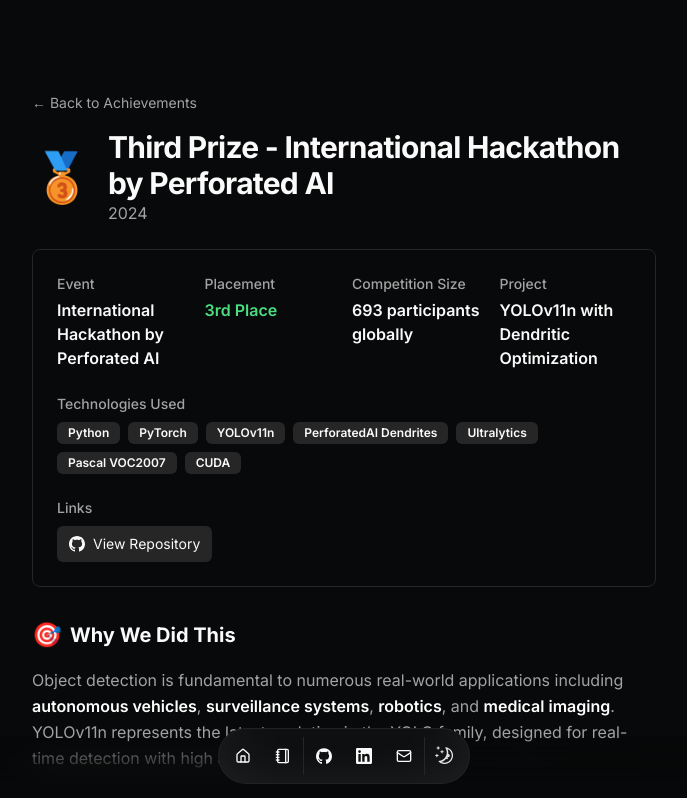
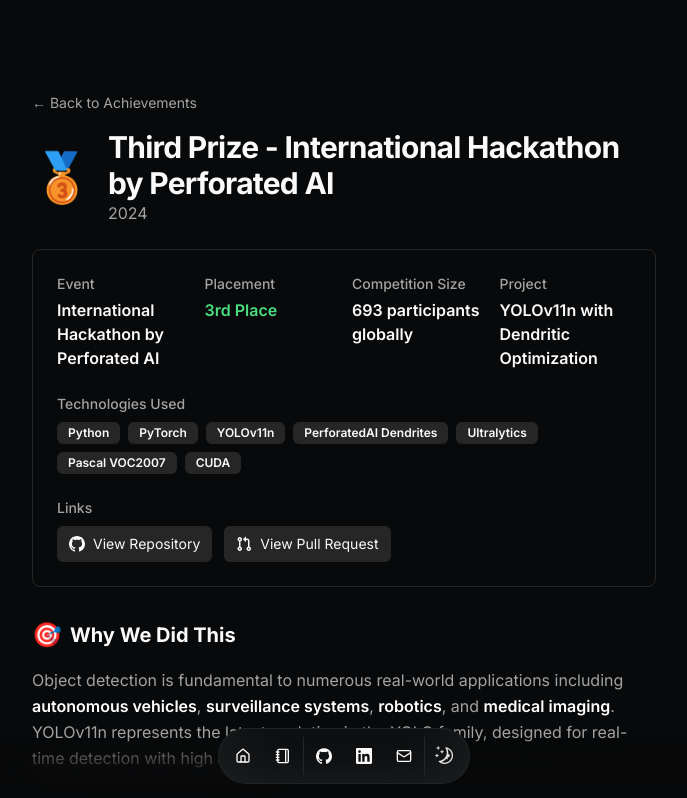
Before and after one commit to harshtripathi272/portfolio, a Next.js app: page /achievements/perforated-ai-hackathon in a window 1280 px wide. Shown: the top 798 px of the page, without its empty margins (296-983 px from the left). Built offline with nearby package versions, Linux system fonts and the light colour scheme.

Commit message:
Update page.tsx

```diff
--- a/src/app/achievements/[slug]/page.tsx
+++ b/src/app/achievements/[slug]/page.tsx
@@ -459,6 +459,19 @@
                       View Repository
                     </Link>
                   )}
+                  {"pr" in achievement.links && achievement.links.pr && (
+                    <Link
+                      href={achievement.links.pr}
+                      target="_blank"
+                      rel="noopener noreferrer"
+                      className="inline-flex items-center gap-2 text-sm bg-secondary hover:bg-secondary/80 px-3 py-2 rounded-md transition-colors"
+                    >
+                      <svg className="size-4" viewBox="0 0 16 16" fill="currentColor">
+                        <path fillRule="evenodd" d="M7.177 3.073L9.573.677A.25.25 0 0110 .854v4.792a.25.25 0 01-.427.177L7.177 3.427a.25.25 0 010-.354zM3.75 2.5a.75.75 0 100 1.5.75.75 0 000-1.5zm-2.25.75a2.25 2.25 0 113 2.122v5.256a2.251 2.251 0 11-1.5 0V5.372A2.25 2.25 0 011.5 3.25zM11 2.5h-1V4h1a1 1 0 011 1v5.628a2.251 2.251 0 101.5 0V5A2.5 2.5 0 0011 2.5zm1 10.25a.75.75 0 111.5 0 .75.75 0 01-1.5 0zM3.75 12a.75.75 0 100 1.5.75.75 0 000-1.5z"/>
+                      </svg>
+                      View Pull Request
+                    </Link>
+                  )}
                   {"devpost" in achievement.links && achievement.links.devpost && (
                     <Link
                       href={achievement.links.devpost}
```
